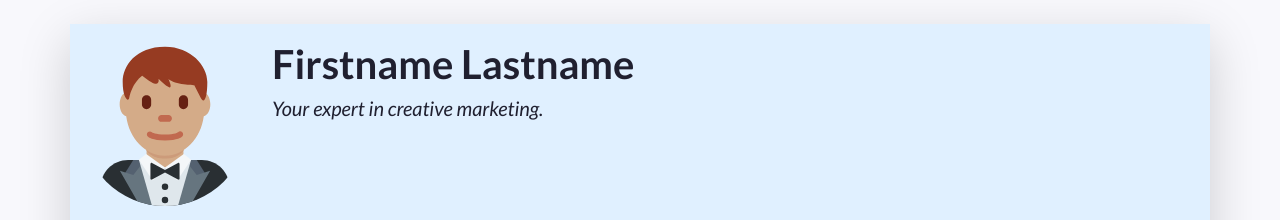
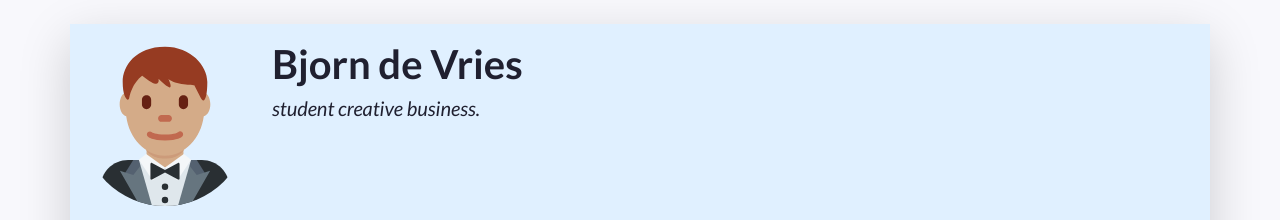
Before and after one commit to bjorn2345/myCV, a plain HTML site: page index.html in a window 1280 px wide. Shown: the top 220 px of the page. Drawn offline with nearby package versions, Linux system fonts and the light colour scheme.

Commit message:
added name

```diff
--- a/index.html
+++ b/index.html
@@ -54,8 +54,8 @@
           A container to wrap around your name and tagline. Full-width at small size, then columns of increasing size.
         -->
         <div class="col-12 col-sm-8 col-md-9 col-lg-10 my-3 header-content">
-          <h1 class="fw-bolder">Firstname Lastname</h1>
-          <h5 class="fst-italic tagline">Your expert in creative marketing.</h5>
+          <h1 class="fw-bolder">Bjorn de Vries</h1>
+          <h5 class="fst-italic tagline">student creative business.</h5>
         </div>
       </header>
 
```
Also changed, not shown: 1 other file.
